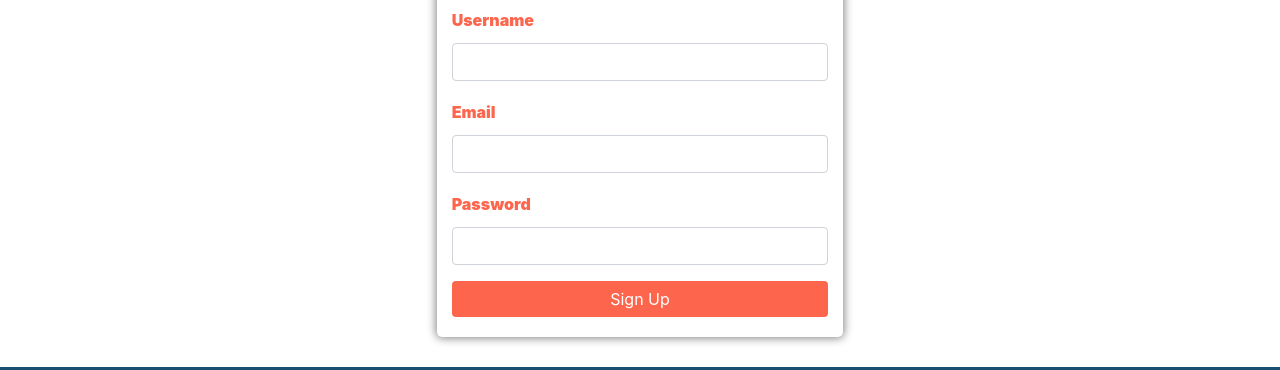
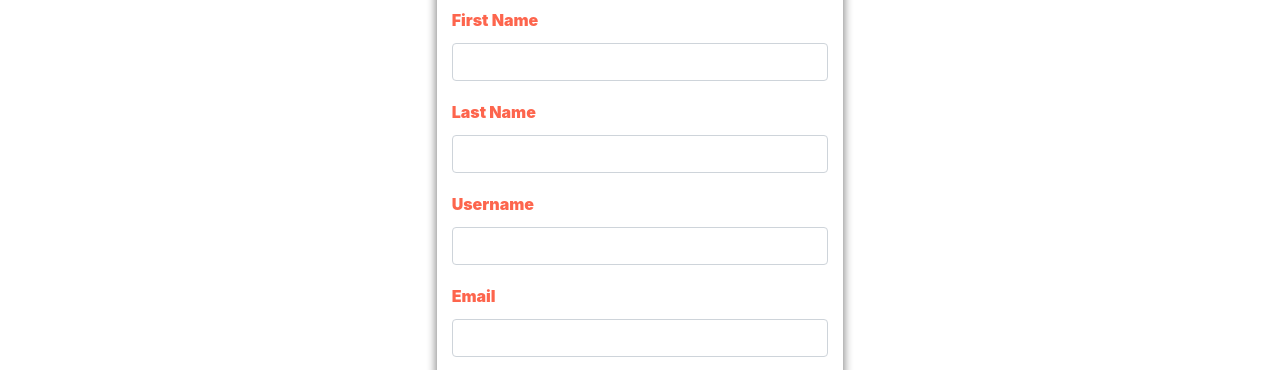
Before and after one commit to jherey/WEconnect, a plain HTML site: page signup.html in a window 1280 px wide. Shown: the part 183-553 px from the top of the page. Drawn offline with nearby package versions, Linux system fonts and the light colour scheme.

Commit message:
Add firstname and lastmame fields to form

```diff
--- a/signup.html
+++ b/signup.html
@@ -50,6 +50,14 @@
 		<div class="login-form col-md-4 offset-md-4">
 			<h1 class="title">Create Account</h1>
 			<form>
+				<div class="form-group">
+					<label>First Name</label>
+					<input type="text" name="" class="form-control">
+				</div>
+				<div class="form-group">
+					<label>Last Name</label>
+					<input type="text" name="" class="form-control">
+				</div>
 				<div class="form-group">
 					<label>Username</label>
 					<input type="text" name="" class="form-control">
```
